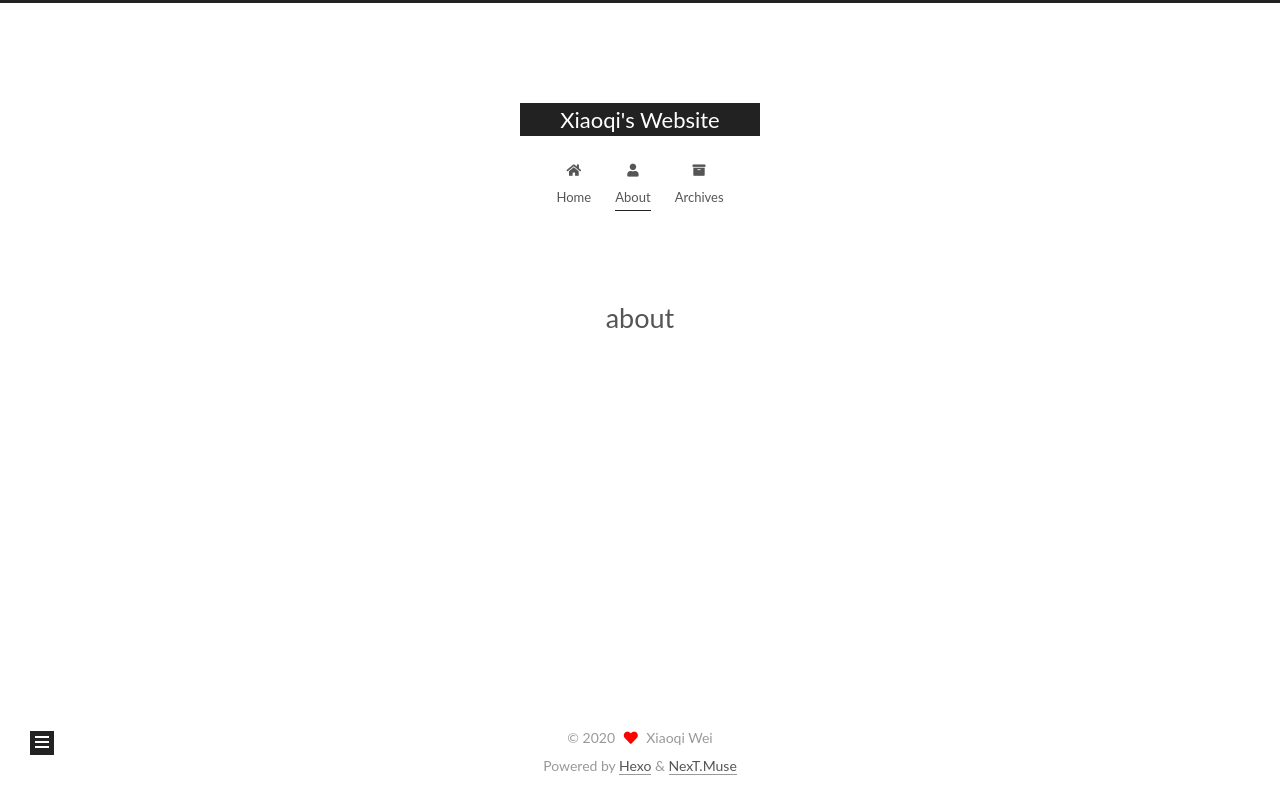
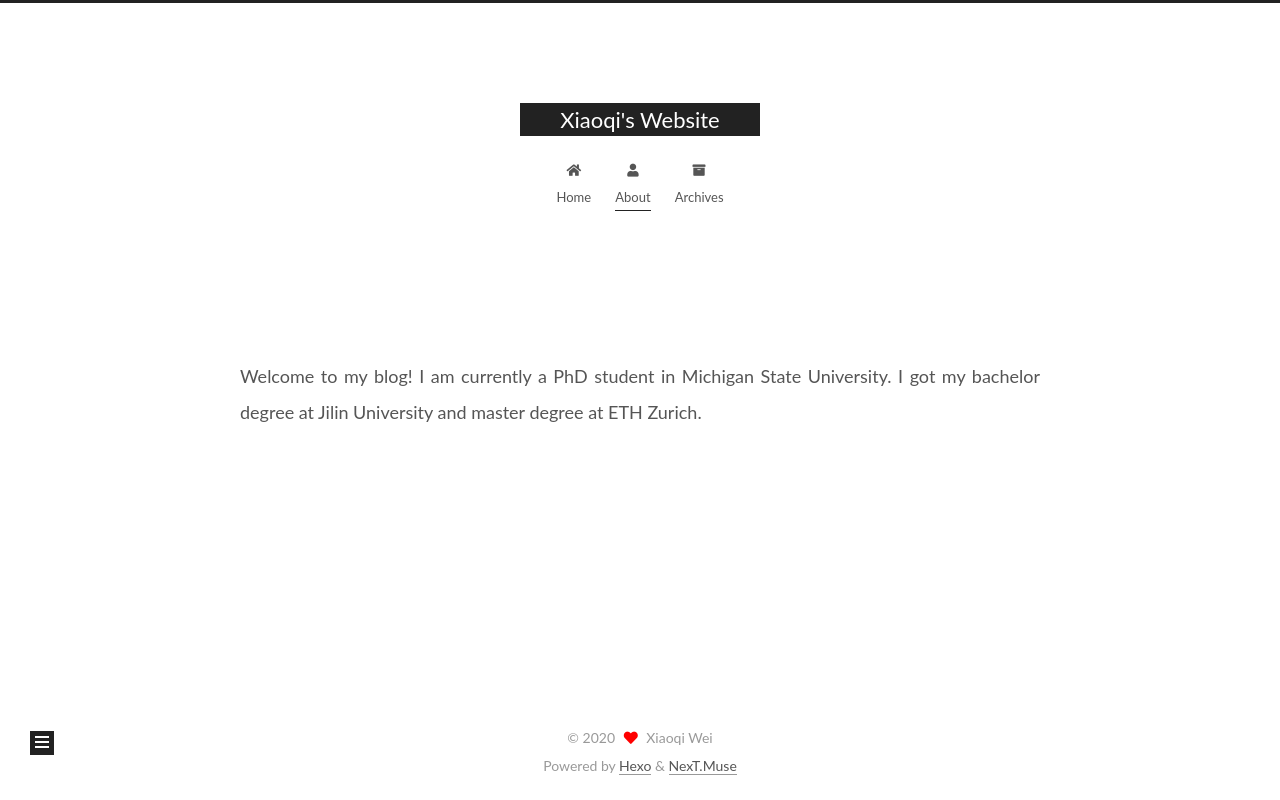
Before and after one commit to weixiaoqimath/sisyphuswei.github.io, a plain HTML site: page about/index.html in a window 1280 px wide. Drawn offline with Linux system fonts and the light colour scheme.

Commit message:
Site updated: 2020-06-10 21:29:10

```diff
--- a/about/index.html
+++ b/about/index.html
@@ -20,13 +20,15 @@
     var CONFIG = {"hostname":"yoursite.com","root":"/","scheme":"Muse","version":"7.8.0","exturl":false,"sidebar":{"position":"left","display":"post","padding":18,"offset":12,"onmobile":false},"copycode":{"enable":false,"show_result":false,"style":null},"back2top":{"enable":true,"sidebar":false,"scrollpercent":false},"bookmark":{"enable":false,"color":"#222","save":"auto"},"fancybox":false,"mediumzoom":false,"lazyload":false,"pangu":false,"comments":{"style":"tabs","active":null,"storage":true,"lazyload":false,"nav":null},"algolia":{"hits":{"per_page":10},"labels":{"input_placeholder":"Search for Posts","hits_empty":"We didn't find any results for the search: ${query}","hits_stats":"${hits} results found in ${time} ms"}},"localsearch":{"enable":false,"trigger":"auto","top_n_per_article":1,"unescape":false,"preload":false},"motion":{"enable":true,"async":false,"transition":{"post_block":"fadeIn","post_header":"slideDownIn","post_body":"slideDownIn","coll_header":"slideLeftIn","sidebar":"slideUpIn"}}};
   </script>
 
-  <meta property="og:type" content="website">
-<meta property="og:title" content="about">
+  <meta name="description" content="Welcome to my blog! I am currently a PhD student in Michigan State University. I got my bachelor degree at Jilin University and master degree at ETH Zurich.">
+<meta property="og:type" content="website">
+<meta property="og:title" content="Xiaoqi&#39;s Website">
 <meta property="og:url" content="http://yoursite.com/about/index.html">
 <meta property="og:site_name" content="Xiaoqi&#39;s Website">
+<meta property="og:description" content="Welcome to my blog! I am currently a PhD student in Michigan State University. I got my bachelor degree at Jilin University and master degree at ETH Zurich.">
 <meta property="og:locale" content="en_US">
 <meta property="article:published_time" content="2020-06-11T01:16:20.000Z">
-<meta property="article:modified_time" content="2020-06-11T01:16:20.976Z">
+<meta property="article:modified_time" content="2020-06-11T01:27:27.891Z">
 <meta property="article:author" content="Xiaoqi Wei">
 <meta name="twitter:card" content="summary">
 
@@ -43,7 +45,7 @@
   };
 </script>
 
-  <title>about | Xiaoqi's Website
+  <title> | Xiaoqi's Website
 </title>
 
 
@@ -158,7 +160,7 @@
     <div class="post-block" lang="en">
       <header class="post-header">
 
-<h1 class="post-title" itemprop="name headline">about
+<h1 class="post-title" itemprop="name headline">
 </h1>
 
 <div class="post-meta">
@@ -172,7 +174,7 @@
 
 
       <div class="post-body">
-
+          <p>Welcome to my blog! I am currently a PhD student in Michigan State University. I got my bachelor degree at Jilin University and master degree at ETH Zurich.</p>
 
       </div>
 
```
